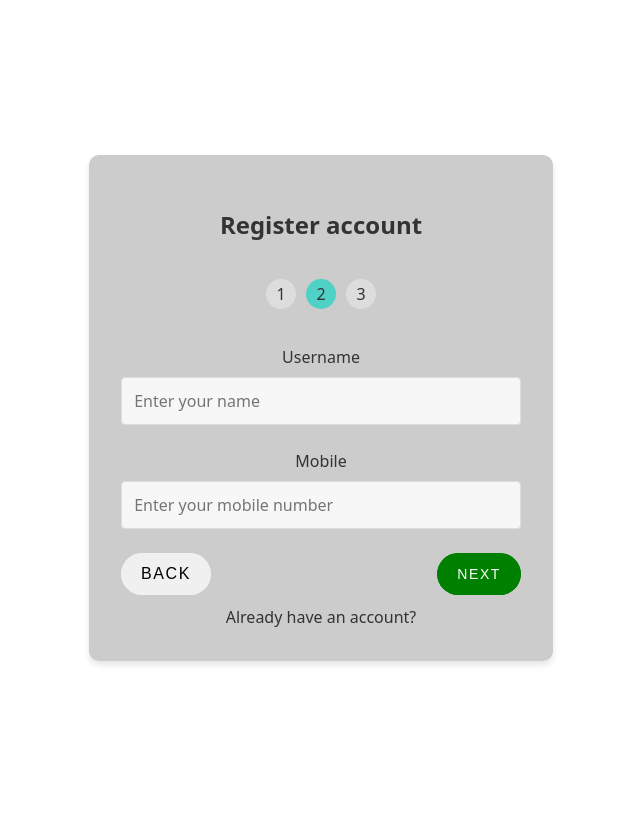
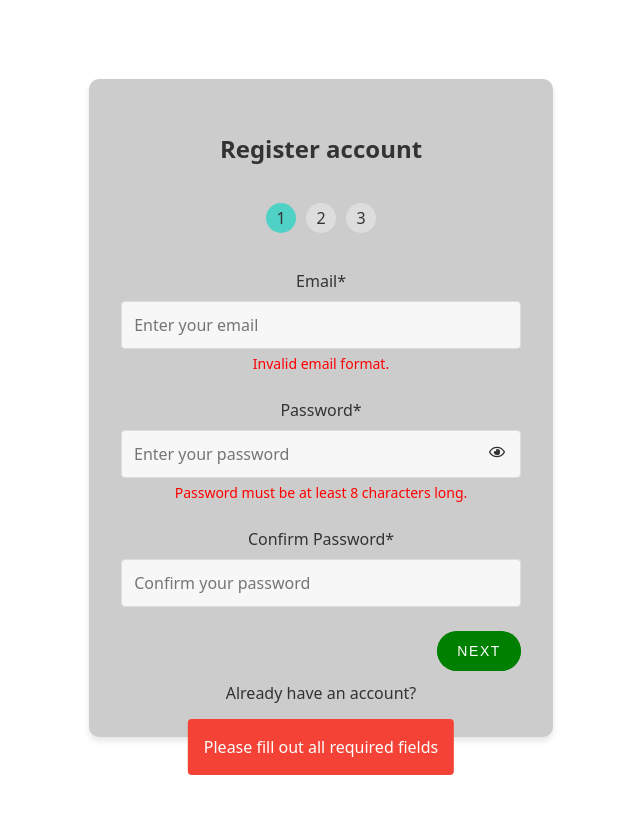
Before and after one commit to johnfa1508/interview-manager-client, a React (Vite) app: page /register in a window 1280 px wide. Both pictures are taken after a click on the button "NEXT". Shown: the whole page, without its empty margins (319-959 px from the left). Built offline with nearby package versions, Linux system fonts and the light colour scheme; no server answers; a web font is replaced by a local one.

Commit message:
register 98% done

```diff
--- a/src/components/snackbar/style.css
+++ b/src/components/snackbar/style.css
@@ -1,6 +1,6 @@
 .snackbar {
   position: fixed;
-  bottom: 100px;
+  bottom: 25px;
   left: 50%;
   transform: translateX(-50%);
   padding: 16px;
--- a/src/components/stepper/index.jsx
+++ b/src/components/stepper/index.jsx
@@ -5,7 +5,7 @@ import Steps from './steps';
 import useSnackbar from '../../hooks/useSnackbar';
 import Snackbar from '../Snackbar';
 
-const Stepper = ({ header, children, onComplete, stepIsValid }) => {
+const Stepper = ({ header, children, onComplete, stepIsValid, isSubmitting }) => {
   const [currentStep, setCurrentStep] = useState(0);
   const { snackbar, showSnackbar, closeSnackbar } = useSnackbar();
 
@@ -16,7 +16,7 @@ const Stepper = ({ header, children, onComplete, stepIsValid }) => {
   };
 
   const onNextClick = () => {
-    if (stepIsValid()) {
+    if (stepIsValid(currentStep)) {
       if (currentStep === children.length - 1) {
         onComplete();
         return;
@@ -39,13 +39,13 @@ const Stepper = ({ header, children, onComplete, stepIsValid }) => {
 
       <div className="stepper-buttons">
         {currentStep > 0 && (
-          <button className="offwhite" onClick={onBackClick}>
+          <button className="offwhite" onClick={onBackClick} disabled={isSubmitting}>
             Back
           </button>
         )}
 
-        <button onClick={onNextClick} className="blue nextButton">
-          {currentStep === children.length - 1 ? 'Submit' : 'Next'}
+        <button onClick={onNextClick} className="blue nextButton" disabled={isSubmitting}>
+          {isSubmitting ? 'Submitting...' : currentStep === children.length - 1 ? 'Submit' : 'Next'}
         </button>
       </div>
 
--- a/src/pages/register/index.jsx
+++ b/src/pages/register/index.jsx
@@ -23,6 +23,7 @@ const RegisterPage = () => {
   const { onRegister } = useAuth();
   const { snackbar, showSnackbar, closeSnackbar } = useSnackbar();
   const [showPassword, setShowPassword] = useState(false);
+  const [errors, setErrors] = useState({});
 
   const handleInputChange = (e) => {
     const { name, value } = e.target;
@@ -61,10 +62,53 @@ const RegisterPage = () => {
     }
   };
 
-  const stepIsValid = () => {
-    // Validations
+  // FIXME: Temporary validations, should be moved to service folder
+  const stepIsValid = (currentStep) => {
+    const newErrors = {};
+    const emailRegex = /^[^\s@]+@[^\s@]+\.[^\s@]+$/;
+    const usernameRegex = /^[a-zA-Z0-9]{3,15}$/;
 
-    return true;
+    switch (currentStep) {
+      // Step 1
+      case 0:
+        if (!emailRegex.test(formData.email)) {
+          newErrors.email = 'Invalid email format.';
+        }
+
+        if (formData.password.length < 8) {
+          newErrors.password = 'Password must be at least 8 characters long.';
+        }
+
+        if (formData.password !== formData.confirmPassword) {
+          newErrors.confirmPassword = 'Passwords do not match!';
+        }
+        break;
+
+      // Step 2
+      case 1:
+        if (!usernameRegex.test(formData.username)) {
+          newErrors.username = 'Must be alphanumeric and 3-15 characters.';
+        }
+
+        if (formData.username === '') {
+          newErrors.username = 'Username cannot be empty.';
+        }
+
+        if (/\s/.test(formData.username)) {
+          newErrors.username = 'Username cannot contain whitespace.';
+        }
+
+        if (formData.mobile.length !== 8) {
+          newErrors.mobile = 'Mobile number must be 8 digits long.';
+        }
+        break;
+
+      default:
+        break;
+    }
+
+    setErrors((prevErrors) => ({ ...prevErrors, ...newErrors }));
+    return Object.keys(newErrors).length === 0;
   };
 
   return (
@@ -74,11 +118,12 @@ const RegisterPage = () => {
           header={<h2>Register account</h2>}
           onComplete={handleRegister}
           stepIsValid={stepIsValid}
+          isSubmitting={isSubmitting}
         >
           {/* Step 1 */}
           <div>
             <div className="input-group">
-              <label htmlFor="email">Email</label>
+              <label htmlFor="email">Email*</label>
               <input
                 type="email"
                 id="email"
@@ -88,10 +133,12 @@ const RegisterPage = () => {
                 placeholder="Enter your email"
                 required
               />
+
+              {errors.email && <p className="error-message">{errors.email}</p>}
             </div>
 
             <div className="input-group">
-              <label htmlFor="password">Password</label>
+              <label htmlFor="password">Password*</label>
               <div className="password-container">
                 <input
                   type={showPassword ? 'text' : 'password'}
@@ -111,10 +158,12 @@ const RegisterPage = () => {
                   {showPassword ? <FaRegEyeSlash /> : <FaRegEye />}
                 </button>
               </div>
+
+              {errors.password && <p className="error-message">{errors.password}</p>}
             </div>
 
             <div className="input-group">
-              <label htmlFor="confirmPassword">Confirm Password</label>
+              <label htmlFor="confirmPassword">Confirm Password*</label>
               <input
                 type="password"
                 id="confirmPassword"
@@ -125,12 +174,14 @@ const RegisterPage = () => {
                 required
               />
             </div>
+
+            {errors.confirmPassword && <p className="error-message">{errors.confirmPassword}</p>}
           </div>
 
           {/* Step 2 */}
           <div>
             <div className="input-group">
-              <label htmlFor="username">Username</label>
+              <label htmlFor="username">Username*</label>
               <input
                 type="text"
                 id="username"
@@ -140,19 +191,29 @@ const RegisterPage = () => {
                 placeholder="Enter your name"
                 required
               />
+
+              {errors.username && <p className="error-message">{errors.username}</p>}
             </div>
 
             <div className="input-group">
-              <label htmlFor="mobile">Mobile</label>
+              <label htmlFor="mobile">Mobile*</label>
               <input
                 type="text"
                 id="mobile"
                 name="mobile"
                 value={formData.mobile}
                 onChange={handleInputChange}
+                onKeyPress={(e) => {
+                  if (!/[0-9]/.test(e.key)) {
+                    e.preventDefault();
+                  }
+                }}
                 placeholder="Enter your mobile number"
+                pattern="[0-9]*"
                 required
               />
+
+              {errors.mobile && <p className="error-message">{errors.mobile}</p>}
             </div>
           </div>
 
--- a/src/pages/register/style.css
+++ b/src/pages/register/style.css
@@ -25,3 +25,9 @@
   text-decoration: underline;
   transition: text-decoration 5s;
 }
+
+.error-message {
+  color: red;
+  font-size: 0.875rem;
+  margin-top: 0.25rem;
+}
```
